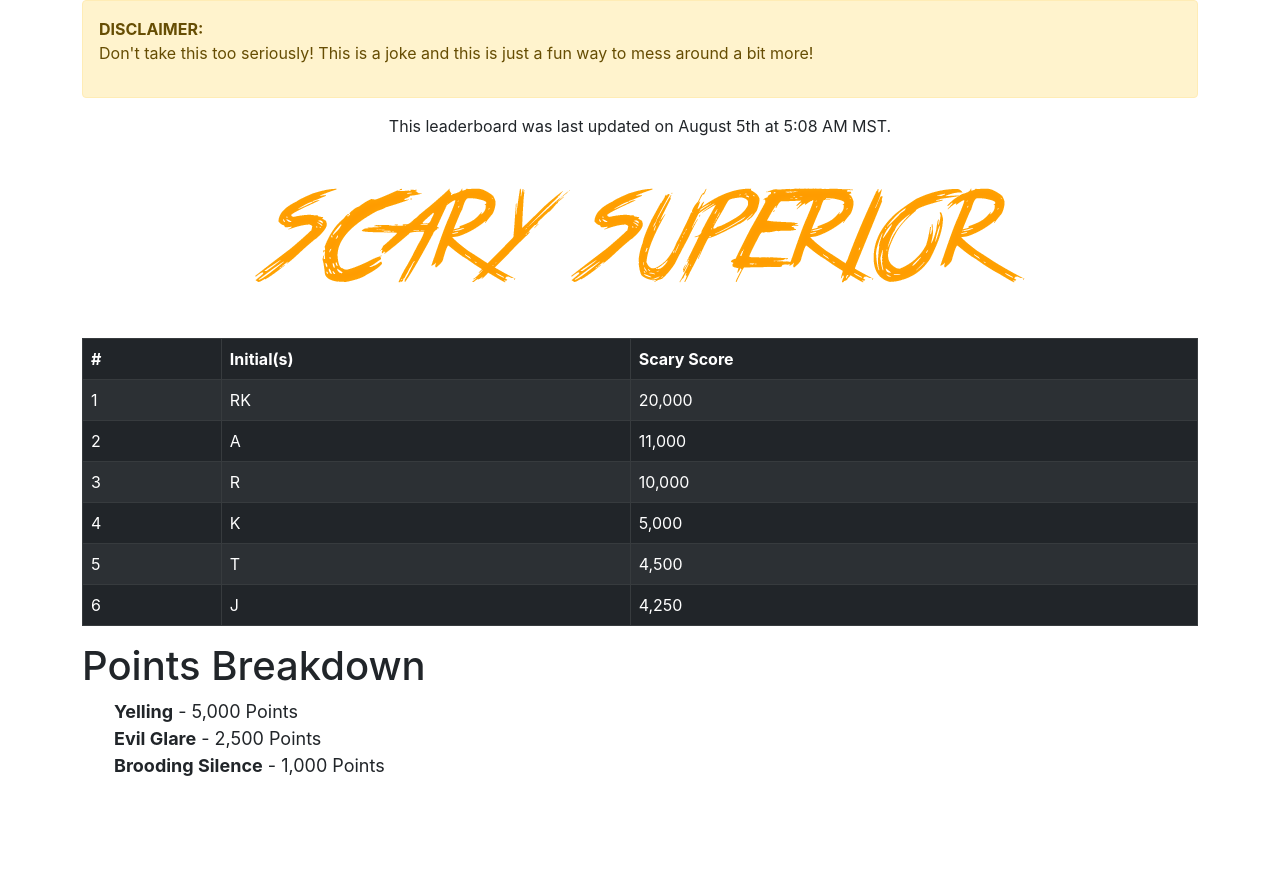
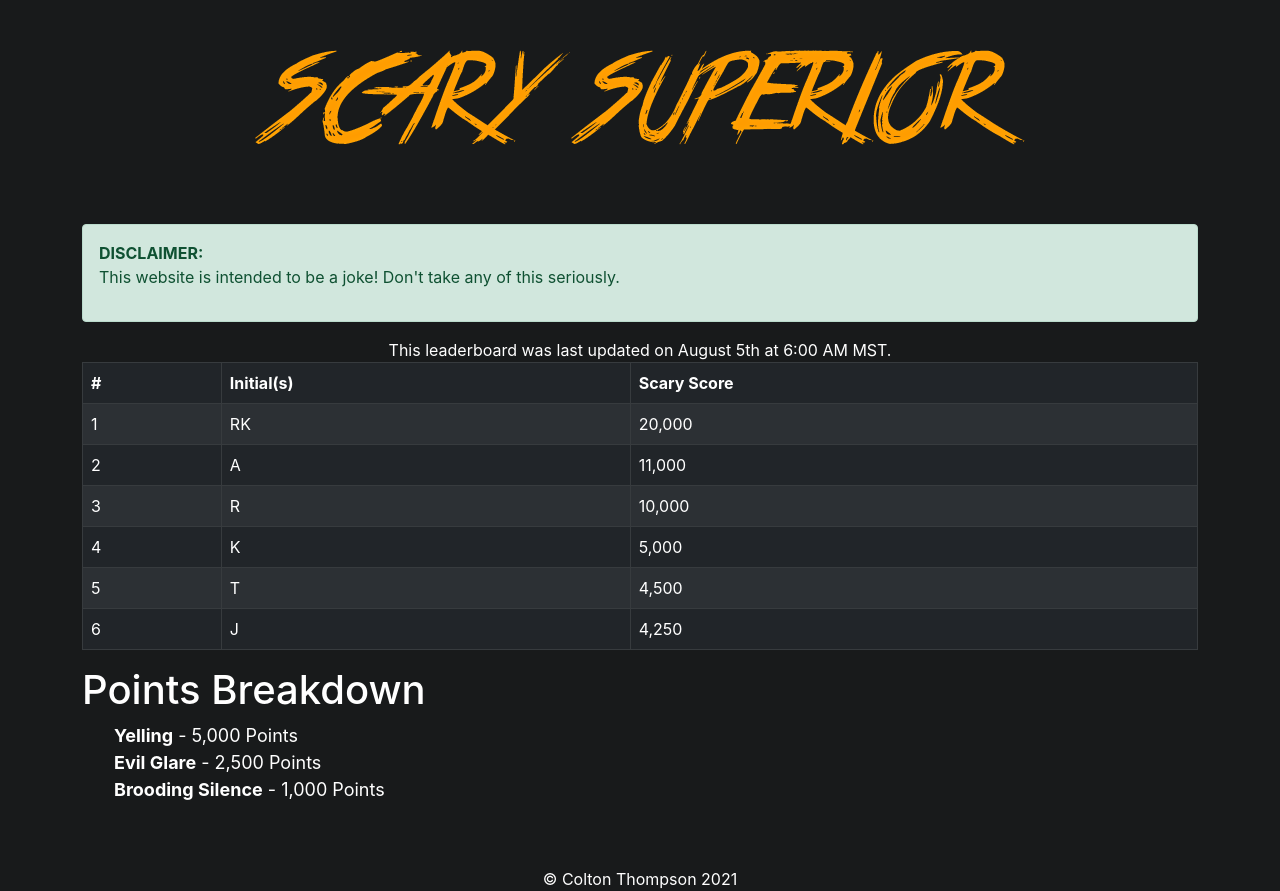
Before and after one commit to ColtonThompson/ScarySuperior, a React (Create React App) app: page / in a window 1280 px wide. Before the commit the page ends 800 px from the top, so only its background shows below. Built offline with nearby package versions, Linux system fonts and the light colour scheme.

Commit message:
Updated CSS
Fixed the styling to be dark mode by default.
Text is set to white by default.
Moved the logo to the header.
Reworded the disclaimer.

```diff
--- /dev/null
+++ b/public/css/colton.css
@@ -0,0 +1,4 @@
+body {
+  background-color: #181a1b;
+  color: white;
+}
--- a/public/index.html
+++ b/public/index.html
@@ -10,10 +10,6 @@
       content="Web site created using create-react-app"
     />
     <link rel="apple-touch-icon" href="%PUBLIC_URL%/logo192.png" />
-    <!--
-      manifest.json provides metadata used when your web app is installed on a
-      user's mobile device or desktop. See https://developers.google.com/web/fundamentals/web-app-manifest/
-    -->
     <link rel="manifest" href="%PUBLIC_URL%/manifest.json" />
     <link
       rel="stylesheet"
@@ -21,29 +17,11 @@
       integrity="sha384-EVSTQN3/azprG1Anm3QDgpJLIm9Nao0Yz1ztcQTwFspd3yD65VohhpuuCOmLASjC"
       crossorigin="anonymous"
     />
-    <!--
-      Notice the use of %PUBLIC_URL% in the tags above.
-      It will be replaced with the URL of the `public` folder during the build.
-      Only files inside the `public` folder can be referenced from the HTML.
-
-      Unlike "/favicon.ico" or "favicon.ico", "%PUBLIC_URL%/favicon.ico" will
-      work correctly both with client-side routing and a non-root public URL.
-      Learn how to configure a non-root public URL by running `npm run build`.
-    -->
+    <link rel="stylesheet" href="css/colton.css" />
     <title>Scary Superior</title>
   </head>
   <body>
     <noscript>You need to enable JavaScript to run this app.</noscript>
     <div id="root"></div>
-    <!--
-      This HTML file is a template.
-      If you open it directly in the browser, you will see an empty page.
-
-      You can add webfonts, meta tags, or analytics to this file.
-      The build step will place the bundled scripts into the <body> tag.
-
-      To begin the development, run `npm start` or `yarn start`.
-      To create a production bundle, use `npm run build` or `yarn build`.
-    -->
   </body>
 </html>
--- a/src/components/Footer.jsx
+++ b/src/components/Footer.jsx
@@ -3,7 +3,13 @@ import React, { Component } from 'react';
 class Footer extends Component {
   state = {};
   render() {
-    return <React.Fragment></React.Fragment>;
+    return (
+      <React.Fragment>
+        <br />
+        <br />
+        <center>&copy; Colton Thompson {new Date().getFullYear()}</center>
+      </React.Fragment>
+    );
   }
 }
 
--- a/src/components/Header.jsx
+++ b/src/components/Header.jsx
@@ -7,15 +7,19 @@ class Header extends Component {
   render() {
     return (
       <React.Fragment>
-        <Alert variant='warning'>
+        <center>
+          <img src='./img/logo-ph.png' />
+        </center>
+        <br />
+        <Alert variant='success'>
           <b>DISCLAIMER:</b>{' '}
           <p>
-            Don't take this too seriously! This is a joke and this is just a fun
-            way to mess around a bit more!
+            This website is intended to be a joke! Don't take any of this
+            seriously.
           </p>
         </Alert>
         <center>
-          This leaderboard was last updated on August 5th at 5:08 AM MST.
+          This leaderboard was last updated on August 5th at 6:00 AM MST.
         </center>
       </React.Fragment>
     );
--- a/src/components/Leaderboard.jsx
+++ b/src/components/Leaderboard.jsx
@@ -7,9 +7,6 @@ class Leaderboard extends Component {
     return (
       <React.Fragment>
         <div>
-          <center>
-            <img src='./img/logo-ph.png' />
-          </center>
           <Table striped bordered hover variant='dark'>
             <thead>
               <tr>
```
